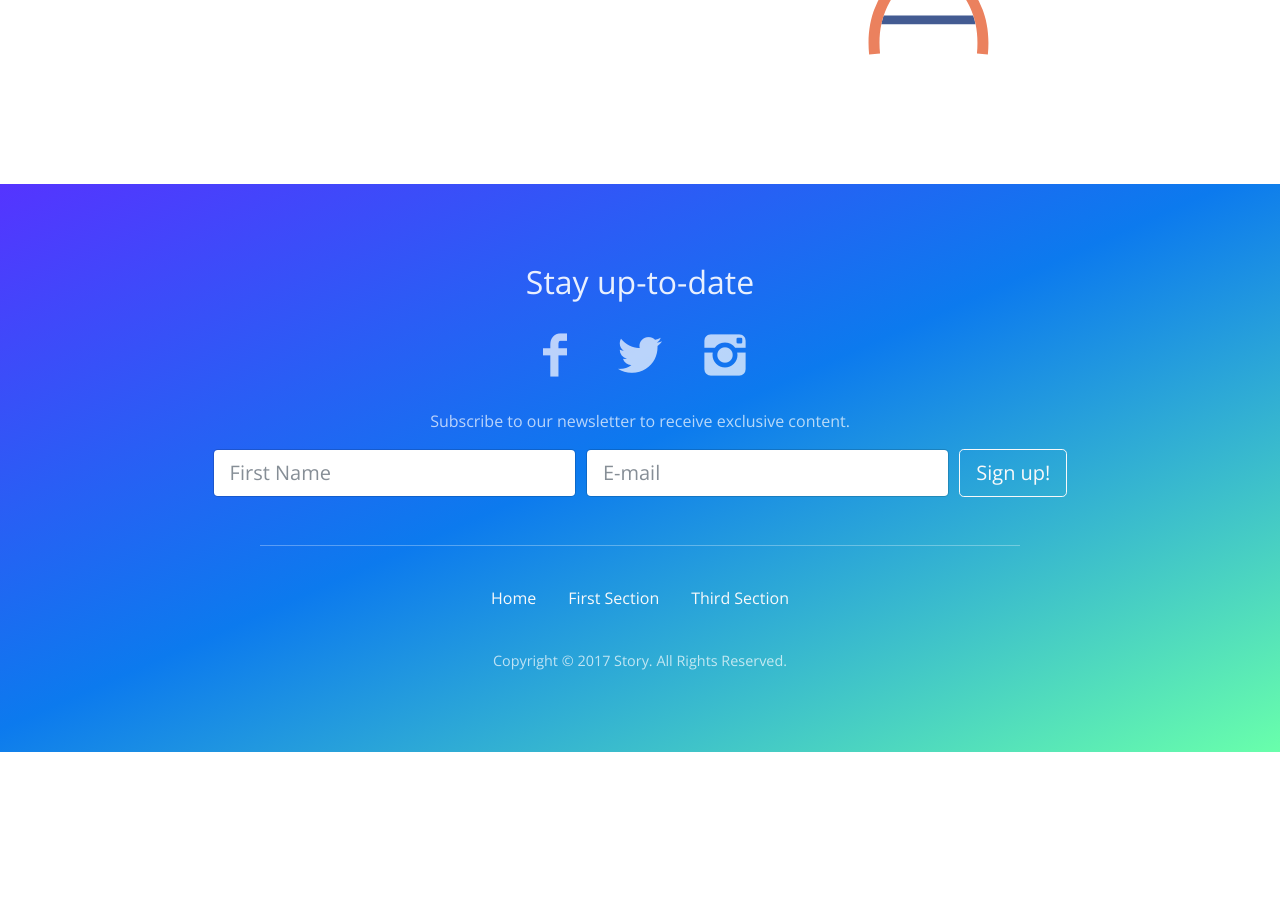
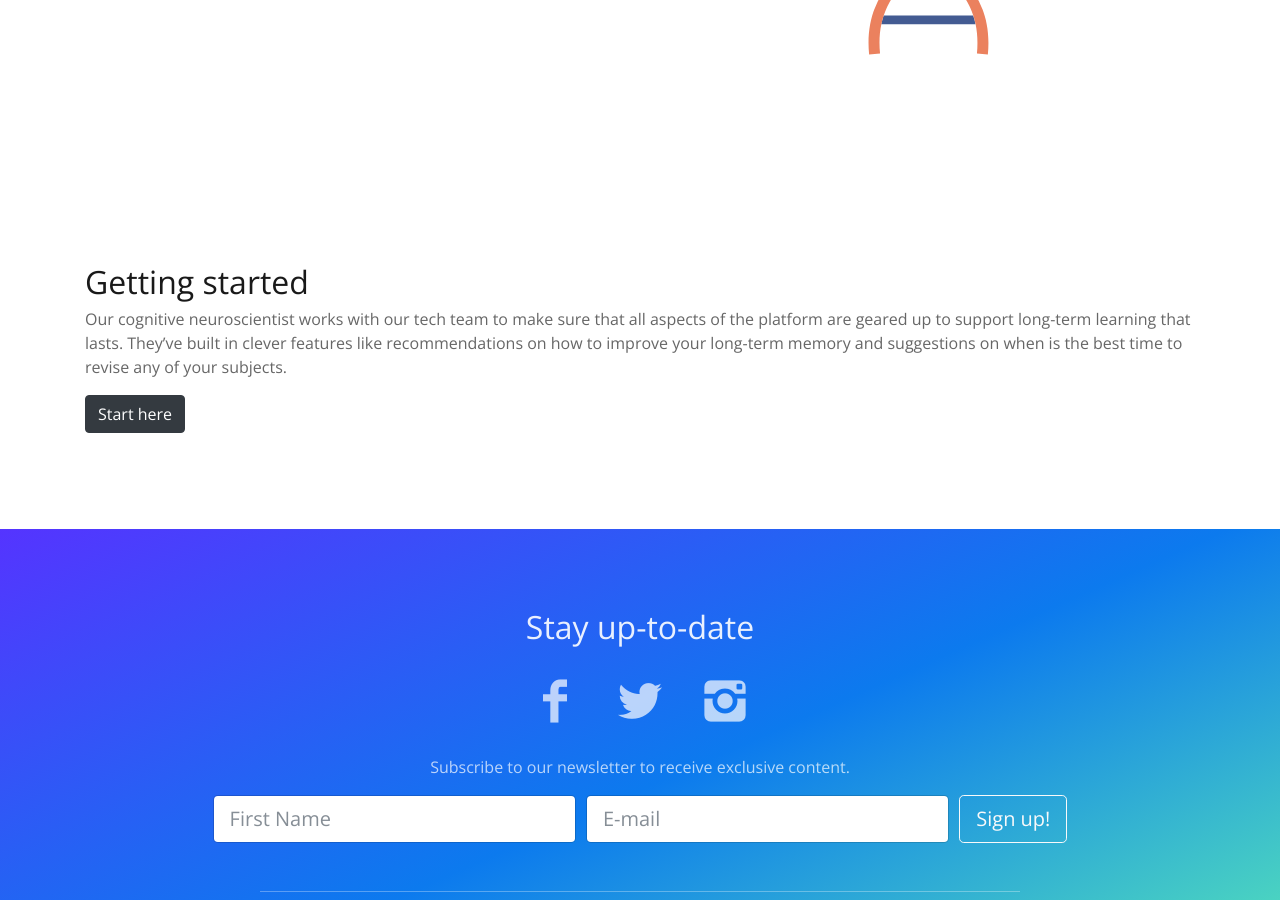
Before and after one commit to story-ai/story-ai.github.io, a Jekyll site: the page built from index.md, in a window 1280 px wide and 900 px high, scrolled down 2278 px. Built offline with Jekyll 4.4.1, drawn with Linux system fonts in a browser that asks for light colours; before the commit the page ends 3030 px from its top, so only the background shows below that.

Commit message:
Updated 'index.md' via CloudCannon

```diff
--- a/index.md
+++ b/index.md
@@ -104,6 +104,22 @@ parts:
         text: Register
         link: '#register'
         filled: true
+  - type: section
+    content:
+      id: fourth
+      header: Getting started
+      filled: false
+      text:
+        - >-
+          Our cognitive neuroscientist works with our tech team to make sure
+          that all aspects of the platform are geared up to support long-term
+          learning that lasts. They’ve built in clever features like
+          recommendations on how to improve your long-term memory and
+          suggestions on when is the best time to revise any of your subjects.
+      cta:
+        text: Start here
+        link: '#register'
+        filled: true
   - type: footer
     content:
       id: register
```
